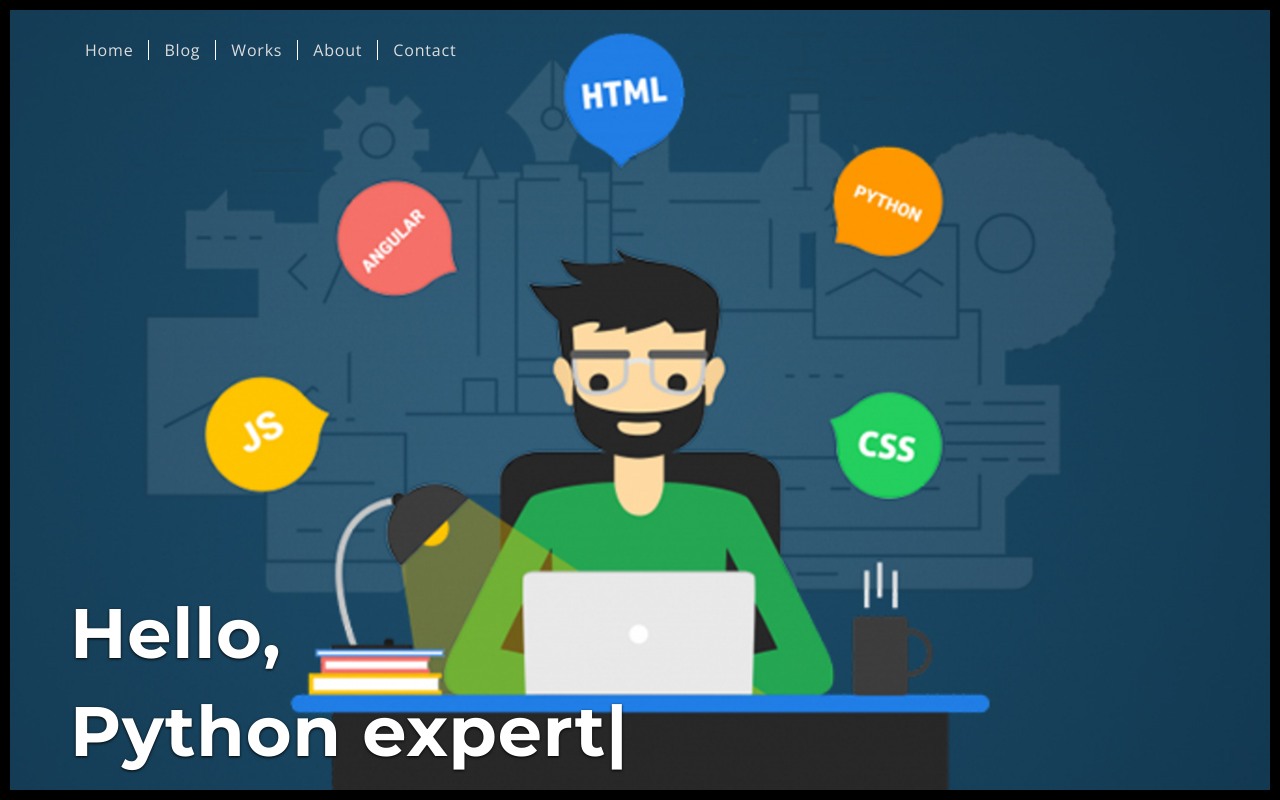
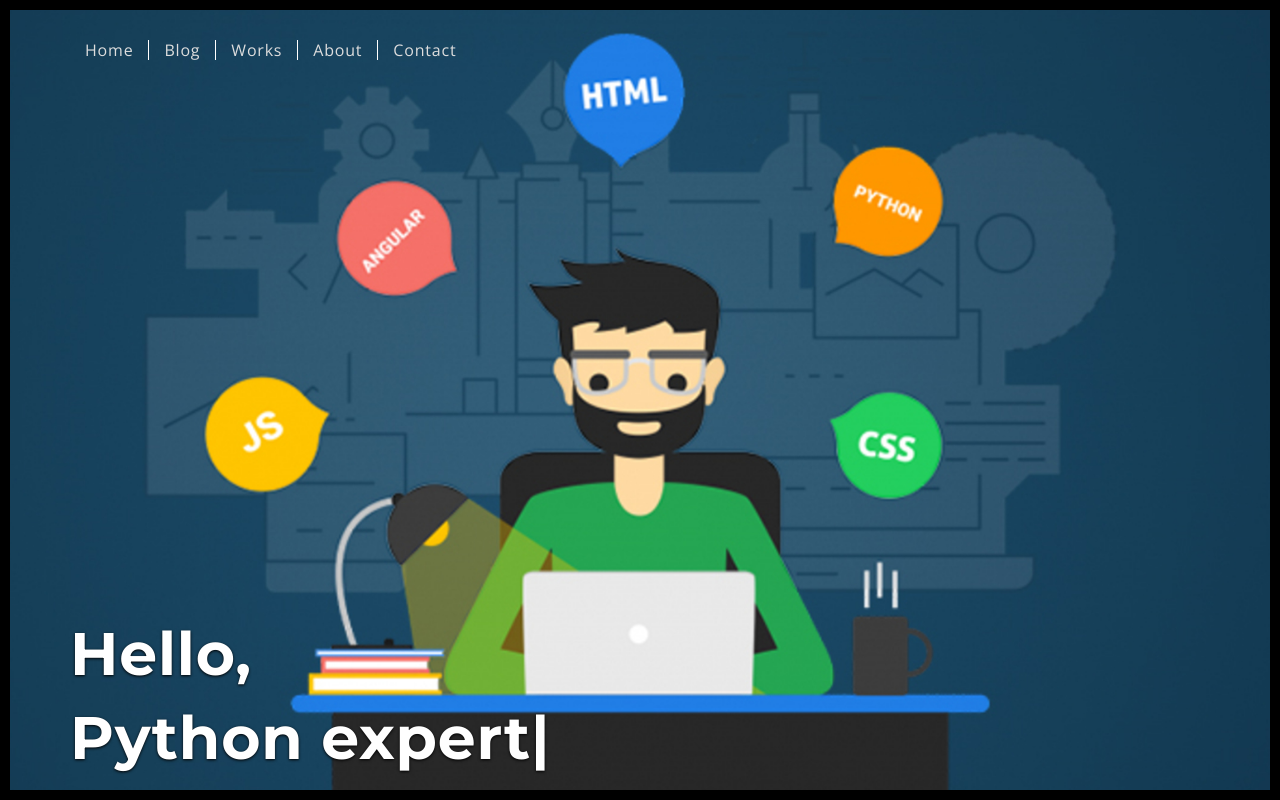
Before and after one commit to aniruddhasm/python-app, a Flask app: page / in a window 1280 px wide. Run offline with Flask 2, Linux system fonts and the light colour scheme; some libraries are stand-ins or nearby versions.

Commit message:
updated fornts

```diff
--- a/static/app.css
+++ b/static/app.css
@@ -27,6 +27,9 @@ ul{
 a {
     transition: all 0.3s ease-in 0s;
 }
+h1{
+    font-size: 60px !important;
+}
 h1, h2, h3, h4, h5, h6, .h1, .h2, .h3, .h4, .h5, .h6 {
     font-family: 'Montserrat', sans-serif !important;
     line-height: 1.4;
```
Also changed, not shown: static/assets/favicon.ico.
